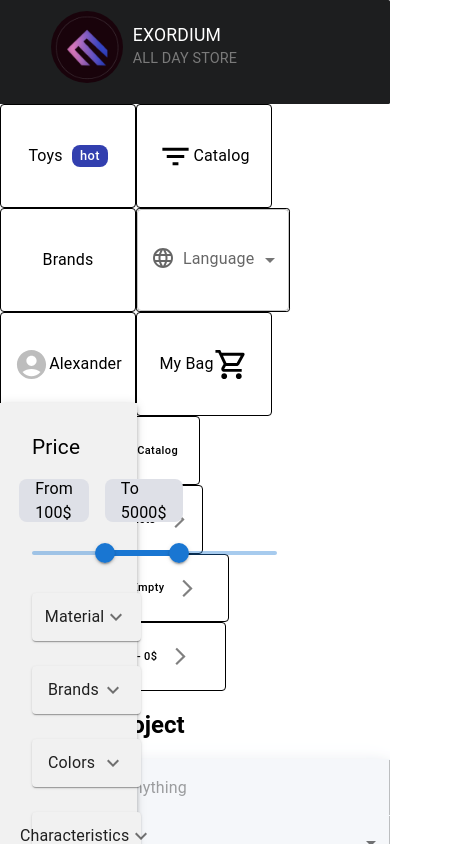
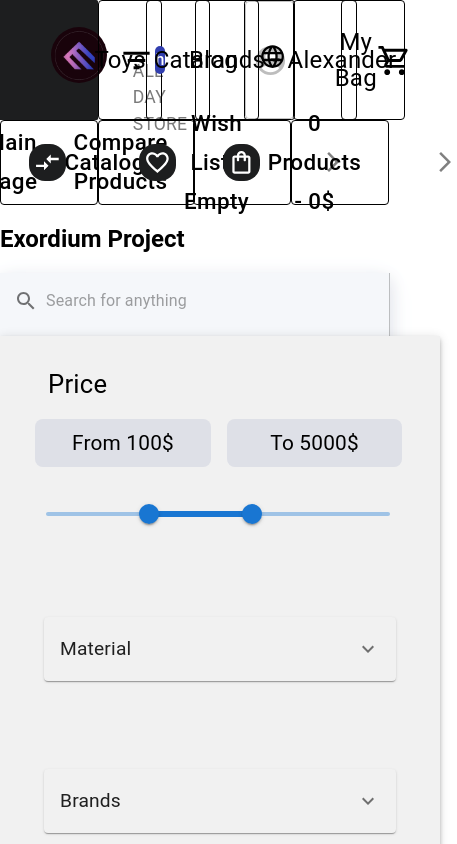
Before and after one commit to Exordium-Project/e-shop, a React (Create React App) app in the folder client/: page /catalog in a window 390 px wide. Shown: the top 844 px of the page, 457 px wide, since content can reach past the window. Built offline with nearby package versions, Linux system fonts and the light colour scheme.

Commit message:
responsive pages

```diff
--- a/client/src/components/Header/Catalog/Catalog.js
+++ b/client/src/components/Header/Catalog/Catalog.js
@@ -11,10 +11,10 @@ import '../Styles/Catalog.scss'
 
 const Catalog = () => {
     return (
-        <Box className='catalog-styles'>
             <StyledEngineProvider injectFirst={true}>
+                <Box className='catalog-styles'>
                 <Grid container={true} spacing={0}>
-                    <Grid item={true} xl={3.45}>
+                    <Grid item={true} xs={3}>
 
                         <Button className='catalog-btns main-page-button'>
                             <HomeOutlinedIcon style={{ fontSize: '1.5rem' }} />
@@ -23,21 +23,21 @@ const Catalog = () => {
                             <Typography variant='paragraph' className='catalog-typography'>Catalog</Typography>
                         </Button>
                     </Grid>
-                    <Grid xl={2.77}>
+                    <Grid item={true} xs={3}>
                         <Button className='catalog-btns compare-products-button'>
                             <CompareArrowsIcon className='catalog-icons' />
                             <Typography variant='paragraph' className='catalog-typography'>Compare Products</Typography>
                             <ArrowForwardIosIcon className='arrow-icon' />
                         </Button>
                     </Grid>
-                    <Grid xl={2.76}>
+                    <Grid item={true} xs={3}>
                         <Button className='catalog-btns wish-list-button'>
                             <FavoriteBorderIcon className='catalog-icons' />
                             <Typography variant='paragraph' className='catalog-typography'>Wish List - Empty</Typography>
                             <ArrowForwardIosIcon className='arrow-icon' />
                         </Button>
                     </Grid>
-                    <Grid xl={1.9} lg={2} md={2} sm={2}>
+                    <Grid item={true} xs={3}>
                         <Button className='catalog-btns products-button'>
                             <ShoppingBagOutlinedIcon className='catalog-icons' />
                             <Typography variant='paragraph' className='catalog-typography'>0 products - 0$</Typography>
@@ -45,10 +45,10 @@ const Catalog = () => {
                         </Button>
                     </Grid>
                 </Grid>
+             </Box>
+             <SideBar />
             </StyledEngineProvider>
 
-            <SideBar />
-        </Box>
     )
 }
 
--- a/client/src/components/Header/Catalog/SideBar.js
+++ b/client/src/components/Header/Catalog/SideBar.js
@@ -1,5 +1,5 @@
 import React, { useState } from 'react'
-import { Box, Typography, AppBar, Toolbar, Slider, Accordion, AccordionSummary, StyledEngineProvider, AccordionDetails, FormControl, FormControlLabel, RadioGroup, Radio } from '@mui/material';
+import { Box, Typography, AppBar, Toolbar, Slider, Accordion, Checkbox, AccordionSummary, StyledEngineProvider, AccordionDetails, FormControlLabel, FormGroup } from '@mui/material';
 import ExpandMoreIcon from '@mui/icons-material/ExpandMore';
 import '../Styles/SideBar.scss'
 
@@ -18,28 +18,23 @@ const SideBar = () => {
     const selectOptions = [
         {
             titles: 'Material',
-            firstOption: 'Space',
-            secondOption: 'Leather',
+            options: ['Space', 'Leather']
         },
         {
             titles: 'Brands',
-            firstOption: 'Nike',
-            secondOption: 'Puma',
+            options: ['Nike', 'Puma']
         },
         {
             titles: 'Colors',
-            firstOption: 'Black',
-            secondOption: 'White'
+            options: ['Black', 'White']
         },
         {
             titles: 'Characteristics',
-            firstOption: 'Sneakers',
-            secondOption: 'Athletic'
+            options: ['Sneakers', 'Athletic']
         },
         {
             titles: 'Location',
-            firstOption: 'Sofia, Bulgaria',
-            secondOption: 'Plovdiv, Bulgaria'
+            options: ['Sofia, Bulgaria', 'Plovdiv, Bulgaria']
         }
     ]
     return (
@@ -67,12 +62,13 @@ const SideBar = () => {
                                     </AccordionSummary>
                                     <AccordionDetails>
                                         <Typography>
-                                            <FormControl>
-                                                <RadioGroup aria-labelledby="demo-radio-buttons-group-label" name="radio-buttons-group">
-                                                    <FormControlLabel label={item.firstOption} value={item.firstOption} control={<Radio />} />
-                                                    <FormControlLabel label={item.secondOption} value={item.secondOption} control={<Radio />} />
-                                                </RadioGroup>
-                                            </FormControl>
+                                            <FormGroup>
+                                                {
+                                                    item.options.map(option => (
+                                                        <FormControlLabel control={<Checkbox />} label={option} value={option} />
+                                                    ))
+                                                }
+                                            </FormGroup>
                                         </Typography>
                                     </AccordionDetails>
                                 </Accordion>
@@ -82,6 +78,7 @@ const SideBar = () => {
                 </AppBar>
             </StyledEngineProvider>
         </Box>
+
     );
 }
 export default SideBar;
--- a/client/src/components/Header/Header.js
+++ b/client/src/components/Header/Header.js
@@ -1,6 +1,6 @@
 import React from 'react'
 import Logo from './Logo.png'
-import { Typography, Button, MenuItem, FormControl, Select, InputLabel, Box, Grid, StyledEngineProvider } from '@mui/material';
+import { Typography, Button, MenuItem, FormControl, Select, InputLabel,Box, Grid, StyledEngineProvider } from '@mui/material';
 import AccountCircleRoundedIcon from '@mui/icons-material/AccountCircleRounded';
 import LanguageRoundedIcon from '@mui/icons-material/LanguageRounded';
 import ShoppingCartOutlinedIcon from '@mui/icons-material/ShoppingCartOutlined';
@@ -13,90 +13,97 @@ const Header = () => {
   const textDecorationObject = {
     textDecoration: 'none'
   }
-  const languages = ['ENG', 'BUL', 'GER']
-  return(
-    <Box>
+  const languages = [
+    {
+      title: 'Language',
+      options: ['BULGARIAN', 'ENGLISH', 'GERMAN']
+    }
+  ]
+  return (
     <StyledEngineProvider injectFirst={true}>
+      <Box className='header-div'>
         <Grid container={true} spacing={0} >
-
-          <Grid item={true} xl={3.45} lg={3} md={3.36} sm={12} xs={12}>
+          <Grid item={true} xs={3}>
             <Typography variant="h6" color="inherit" component="div" className='first-typography'>
               <img src={Logo} className='img' />
-              <Typography sx={{ fontSize: '1.1rem', ml: '11rem', mt: '-4.4rem', color: 'white' }}>
+              <Typography sx={{ fontSize: '1.5rem', ml: '11rem', mt: '-4.4rem', color: 'white' }}>
                 EXORDIUM
-                <Typography sx={{ color: 'rgb(122, 122, 122)', fontSize: '0.9rem' }}>ALL DAY STORE</Typography>
+                <Typography sx={{ color: 'rgb(122, 122, 122)', fontSize: '1.1rem' }}>ALL DAY STORE</Typography>
               </Typography>
             </Typography>
           </Grid>
 
-          <Grid item={true} >
-            <Box className='header-div'>
+          <Grid item={true} xs={1.5}>
+
             <Link to='/toys' style={textDecorationObject}>
-                <Button>
+              <Button className='header-buttons'>
                 <Typography className='pages'>Toys</Typography>
                 <span className='span'>hot</span>
               </Button>
             </Link>
-            </Box>
+
           </Grid>
 
-          <Grid item={true} lg={1.49} xl={1.37}>
-            <Box className='header-div'>
+          <Grid item={true} xs={1.5}>
+
             <Link to="/catalog" style={textDecorationObject}>
-                <Button>
+              <Button className='header-buttons'>
                 <FilterListOutlinedIcon fontSize='large' sx={{ color: 'black' }} />
                 <Typography className='pages'>Catalog</Typography>
               </Button>
             </Link>
-            </Box>
+
           </Grid>
 
-          <Grid item={true} lg={1.5} xl={1.37}>
-            <Box className='header-div'>
+          <Grid item={true} xs={1.5}>
+
             <Link to="/brands" style={textDecorationObject}>
-                <Button>
+              <Button className='header-buttons'>
                 <Typography className='pages'>Brands</Typography>
               </Button>
             </Link>
-            </Box>
+
           </Grid>
 
-          <Grid item={true}>
-            <Box className='header-div'>
+          <Grid item={true} xs={1.5}>
+            {
+              languages.map(item => {
+                return (
                   <FormControl fullWidth className='languages'>
-                <InputLabel sx={{ mt: '1.3rem' }} className='icon'><LanguageRoundedIcon /></InputLabel>
-                <InputLabel className='input-label'>Language</InputLabel>
-                <Select sx={{ height: '6.5rem', textAlign: 'center', fontSize: '1rem' }}>
+                    <InputLabel sx={{ fontSize: '1.4rem', mt: '1.3rem', color: 'black' }}><LanguageRoundedIcon sx={{ fontSize: '1.7rem', position: 'relative', top: '5px' }} />{item.title}</InputLabel>
+                    <Select sx={{ height: '7.5rem', fontSize: '1.4rem', textAlign: 'center' }}>
                       {
-                    languages.map(items => { return <MenuItem key="{language}">{items}</MenuItem> })
+                        item.options.map(item => {return <MenuItem value={item}>{item}</MenuItem>})
                       }
                     </Select>
                   </FormControl>
-            </Box>
+                )
+              })
+            }
           </Grid>
 
-          <Grid item={true}>
-            <Box className='header-div'>
+        <Grid item={true} xs={1.5}>
+
           <Link to='/user' style={textDecorationObject}>
-                <Button className=''><AccountCircleRoundedIcon color='disabled' fontSize='large' />
+            <Button className='header-buttons'><AccountCircleRoundedIcon color='disabled' fontSize='large' />
               <Typography className='pages'>Alexander</Typography>
             </Button></Link>
-            </Box>
+
         </Grid>
 
-          <Grid item={true}>
-            <Box className='header-div'>
+        <Grid item={true} xs={1.5}>
+
           <Link to='/mybag' style={textDecorationObject}>
-                <Button className='bagBtn'>
+            <Button className='header-buttons'>
               <Typography className='pages'>My Bag</Typography>
               <ShoppingCartOutlinedIcon fontSize='large' sx={{ color: 'black' }} />
             </Button>
           </Link>
-            </Box>
+
         </Grid>
       </Grid>
-      </StyledEngineProvider>
     </Box>
+      </StyledEngineProvider >
   );
 }
 
--- a/client/src/components/Header/Styles/Catalog.scss
+++ b/client/src/components/Header/Styles/Catalog.scss
@@ -1,6 +1,5 @@
 .catalog-styles {
     display: flex;
-    overflow: hidden;
     .arrow-icon {
         margin-left: 4rem;
         color: gray;
@@ -15,13 +14,12 @@
     }
 
     .catalog-typography {
-        font-size: 1rem;
         text-transform: capitalize;
-        font-size: 1.1rem;
+        font-size: 1.4rem;
     }
 
     .catalog-btns {
-        height: 4.3rem;
+        height: 5.3rem;
         width: 100%;
         border: 1px solid black;
         color: black;
@@ -29,95 +27,20 @@
     }
 
     .main-page-button {
-        width: 27.34rem;
+        width: 100%;
     }
 
     .compare-products-button {
-        width: 21.8rem;
+        width: 100%;
     }
 
     .wish-list-button {
-        width: 21.9rem;
+        width: 100%;
         margin-left: -.1rem;
     }
 
     .products-button {
-        width: 24.4rem;
+        width: 101%;
         margin-left: -.1rem;
     }
-
-    @media screen and (max-width: 1300px) {
-
-        .main-page-button {
-            width: 19.4rem;
-        }
-
-        .compare-products-button {
-            width: 19.4rem;
-        }
-
-        .wish-list-button{
-            width: 19.6rem;
-        }
-
-        .products-button {
-            width: 19.7rem;
-        }
-        .catalog-icons{
-            font-size: 1.5rem;
-            margin-left: .1rem;
-        }
-    }
-
-    @media screen and (max-width: 1100px) {
-        .catalog-typography {
-            font-size: .8rem;
-        }
-
-        .main-page-button {
-            width: 18.3rem;
-        }
-
-        .compare-products-button,
-        .products-button {
-            width: 15.3rem;
-        }
-
-        .wish-list-button {
-            width: 17.1rem;
-        }
-
-        .arrow-icon, .catalog-icons{
-            margin-left: 1rem;
-            font-size: 1.5rem;
-        }
-    }
-
-    @media screen and (max-width: 900px) {
-        .main-page-button {
-            width: 12.5rem;
-        }
-
-        .compare-products-button {
-            width: 12.7rem;
-        }
-
-        .wish-list-button {
-            width: 14.4rem;
-
-        }
-
-        .catalog-typography {
-            font-size: .69rem;
-        }
-
-        .products-button {
-            width: 14.2rem;
-        }
-
-        .arrow-icon, .catalog-icons{
-            margin-left: .3rem;
-            font-size: 1.3rem;
-        }
-    }
 }
--- a/client/src/components/Header/Styles/Header.scss
+++ b/client/src/components/Header/Styles/Header.scss
@@ -1,13 +1,13 @@
 .header-div{
     display: flex;
-    .MuiButton-root{
-        width: 10.9rem;
-        height: 6.5rem;
+    .header-buttons{
+        min-height: 7.5rem;
+        width: 100%;
         border: 1px solid black;
     }
     .pages {
         color: black;
-        font-size: 1.2rem;
+        font-size: 1.5rem;
         text-transform: capitalize;
     }
     .span{
@@ -15,82 +15,37 @@
         background: rgba(50, 63, 175, 1);
         border-radius: .5rem;
         color: white;
-        width: 30%;
+        width: 20%;
         text-transform: lowercase;
-        font-size: .9rem;
+        font-size: 1rem;
     }
     .bagBtn{
-        width: 13.6rem;
+        width: 100%;
         color: black;
         margin-right: -2rem;
     }
     .languages{
         color: black;
-        width: 11rem;
         border: 1px solid black;
         border-radius: .2rem;
-        height: 6.35rem;
+        height: 7.35rem;
     }
     .input-label{
-        margin-top: 1.3rem;
-        margin-left: 2.2rem;
-        font-size: 1.2rem;
+        font-size: 1.5rem;
     }
-
-    @media screen and (max-width: 1300px) {
-        .MuiButton-root, .languages{
-            width: 9.7rem;
-        }
-        .input-label{
-            font-size: 1.15rem;
-            margin-left: 1.8rem;
-        }
-    }
-    @media screen and (max-width: 1200px) {
-        .MuiButton-root, .languages{
-            width: 8.55rem;
-        }
-        .input-label{
-            font-size: .9rem;
-            margin-left: 1.55rem;
-            margin-top: 1.4rem;
-        }
-    }
-    @media screen and (max-width: 1100px){
-        .MuiButton-root{
-            width: 7.62rem;
-        }
-        .pages{
-            font-size: 1rem;
-        }
-        .languages{
-            width: 9.5rem;
-        }
-        .input-label{
-            font-size: 1rem;
-            margin-left: 2rem;
-            margin-top: 1.4rem;
-        }
-        .span{
-            font-size: .8rem;
-        }
-    }
-    @media screen and (max-width: 900px){
-        .MuiButton-root{
-            width: 8.5rem;
-        }
+    .MuiSelect-select{
+        width: 100%;
     }
 }
 .first-typography{
     background-color: rgba(29, 30, 31, 1);
-    width: auto;
     margin-left: -2.7rem;
-    height: 6.5rem;
+    height: 7.5rem;
     border-radius: .1rem;
 }
 .img{
     border-radius: 50%;
-    height: 4.5rem;
+    height: 3.5rem;
     margin-left: 5.9rem;
-    margin-top: .7rem;
+    margin-top: 1.7rem;
 }
--- a/client/src/components/Header/Styles/SideBar.scss
+++ b/client/src/components/Header/Styles/SideBar.scss
@@ -1,10 +1,26 @@
+.AppBar{
+    position: absolute;
+    left: 0;
+    top: 21rem;
+    width: 27.5rem;
+    height: auto;
+    padding-bottom: 7%;
+    background-color: rgba(241, 241, 241, 1);
+}
 .side-bar-boxes{
-    margin-top: 1.55rem;
     width: 80%;
-    margin-left: 2.5rem;
+    margin-top: 20%;
+    margin-left: auto;
+    margin-right: auto;
 
     .acordion-style{
         background-color: rgba(241,241,241,1);
+    }
+    .MuiTypography-root{
+        font-size: 1.2rem;
+    }
+    .MuiButtonBase-root{
+        height: 4rem;
     }
 }
 .price{
@@ -15,19 +31,11 @@
     height: 1rem;
     padding: 1rem;
     border-radius: .5rem;
-    width: 30%;
+    width: 100%;
+    font-size: 1.3rem;
 }
 .price-txt{
     background-color: rgba(189,185,185,1);
-}
-.AppBar{
-    background-color: rgba(241, 241, 241, 1);
-    width: 27.5rem;
-    margin-top: 18.7rem;
-    position: absolute;
-    left: 0;
-    height: auto;
-    padding-bottom: 2rem;
 }
 .price-diapason{
     color: black;
@@ -35,85 +43,18 @@
     justify-content: space-around;
     gap: 1rem;
     margin-top: 1rem;
-    margin-left: -.1rem;
-    width: 100%;
+    margin-left: 1.2rem;
+    width: 90%;
 }
 .slider{
-    margin-top: 1rem;
-    width: 21.9rem;
-    margin-left: 2.6rem;
+    margin-top: 2rem;
+    width: 78%;
+    margin-left: 2.9rem;
 }
 .price-txt{
     color: black;
     margin-top: 1.8rem;
-    margin-left: 3.2rem;
-    font-size: 1.3rem;
+    margin-left: 3rem;
+    font-size: 1.6rem;
     background-color: rgba(241,241,241,1);
 }
-@media screen and (max-width: 1300px){
-    .AppBar{
-        width: 28%;
-    }
-    .slider{
-        margin-top: 1rem;
-        width: 17rem;
-        margin-left: 2.7rem;
-    }
-    .price{
-        width: 100%;
-
-    }
-    .price-diapason{
-        width: 93%;
-        margin-left: 1rem;
-    }
-    .price-txt{
-        margin-left: 2.7rem;
-    }
-}
-@media screen and (max-width: 1100px){
-    .AppBar{
-        width: 30%;
-    }
-    .slider{
-        margin-top: 1rem;
-        width: 15.2rem;
-        margin-left: 2.8rem;
-    }
-    .price{
-        width: 70rem;
-    }
-    .price-diapason{
-        width: 95%;
-        // margin-left: .8rem;
-    }
-    .price-txt{
-        margin-left: 2.7rem;
-    }
-}
-@media screen and (max-width: 900px){
-    .AppBar{
-        width: 35%;
-        margin-top: 25.2rem;
-    }
-    .slider{
-        margin-top: 1rem;
-        width: 15.3rem;
-        margin-left: 2rem;
-    }
-    .price{
-        width: 80rem;
-        font-size: 1rem;
-        height: .7rem;
-    }
-    .price-diapason{
-        width: 100%;
-        margin-left: .2rem;
-    }
-    .price-txt{
-        margin-left: 2rem;
-    }
-    .side-bar-boxes{
-        margin-left: 2rem;
-    }
-}
```
Lines whose indentation alone changed are shown as unchanged.
